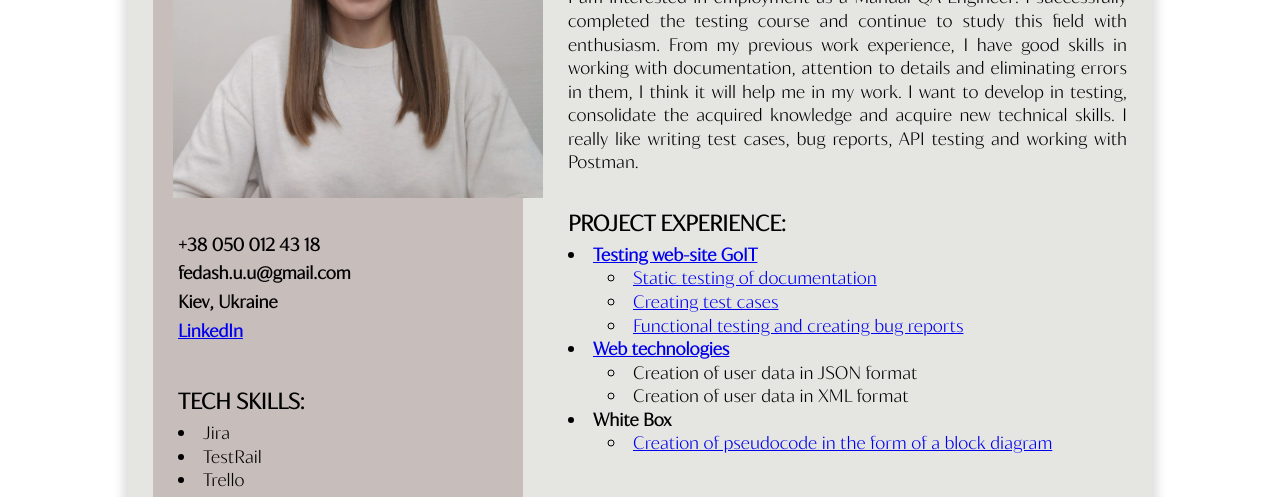
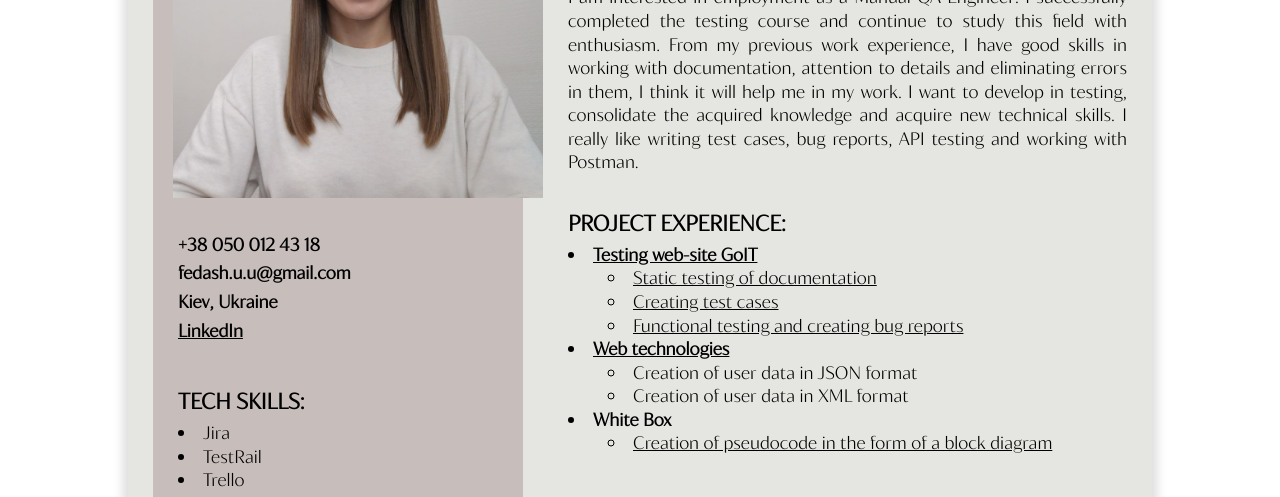
Before and after one commit to DenisFedash/cv-yulia-hr, a plain HTML site: page index.html in a window 1280 px wide. Shown: the part 250-747 px from the top of the page. Drawn offline with Linux system fonts and the light colour scheme.

Commit message:
fix work experience

```diff
--- a/css/style.css
+++ b/css/style.css
@@ -183,3 +183,7 @@ body {
     font-style: normal;
     font-weight: normal;
 }
+
+.link-color{
+    color: black;
+}
--- a/index.html
+++ b/index.html
@@ -27,7 +27,10 @@
               <li class="contact-list_item list">fedash.u.u@gmail.com</li>
               <li class="contact-list_item list">Kiev, Ukraine</li>
               <li class="contact-list_item list">
-                <a href="https://www.linkedin.com/in/julia-fedash/">
+                <a
+                  class="link-color"
+                  href="https://www.linkedin.com/in/julia-fedash/"
+                >
                   LinkedIn</a
                 >
               </li>
@@ -58,7 +61,7 @@
           <div class="mini-container">
             <h2 class="main_title">Language skills:</h2>
             <ul class="main_text list">
-              <li class="main_tex-item list">English - Intermediate</li>
+              <li class="main_tex-item list">English - Pre-Intermediate</li>
               <li class="main_tex-item list">Ukrainian - Native</li>
               <li class="main_tex-item list">Russian - Fluent</li>
             </ul>
@@ -87,27 +90,29 @@
         <div class="mini-container">
           <h2 class="main_title">Project experience:</h2>
           <ul class="main_text list">
-            <li class="main_text-item soft">
+            <li class="main_text-item soft link-color">
               <a
-                class="project-link workt-title"
+                class="project-link workt-title link-color"
                 href="https://goit.global/qa-autocheck-test/?token=d5fcc3783ba50fcac78b5a5ea8e4d69f6fe51ed8368bc618a58a846ad8b03a63&block=xyz01ab35"
               >
                 Testing web-site GoIT
               </a>
               <ul>
                 <li>
-                  <a href="https://faq-qa.m.goit.global/ua/"
+                  <a class="link-color" href="https://faq-qa.m.goit.global/ua/"
                     >Static testing of documentation</a
                   >
                 </li>
                 <li>
                   <a
+                    class="link-color"
                     href="https://drive.google.com/drive/folders/1gl-xu7SX-Z-9d3jqQQ9x_gNTzZhQvdPH?usp=sharing"
                     >Creating test cases</a
                   >
                 </li>
                 <li>
                   <a
+                    class="link-color"
                     href="https://drive.google.com/drive/folders/1gl-xu7SX-Z-9d3jqQQ9x_gNTzZhQvdPH?usp=sharing"
                     >Functional testing and creating bug reports</a
                   >
@@ -116,7 +121,7 @@
             </li>
             <li class="main_text-item soft">
               <a
-                class="project-link workt-title"
+                class="project-link workt-title link-color"
                 href="https://drive.google.com/drive/folders/1eKS3R_MF4ZHep9WDtDgJd8OMWNDFZoDq?usp=sharing"
               >
                 Web technologies
@@ -127,13 +132,11 @@
               </ul>
             </li>
             <li class="main_text-item soft">
-              <span class="project-link workt-title">
-                White Box
-              </span>
+              <span class="project-link workt-title"> White Box </span>
               <ul>
                 <li>
                   <a
-                    class="project-link"
+                    class="project-link link-color"
                     href="https://docs.google.com/spreadsheets/d/1BDKONGva1vu6sVCSwfp4RJA5jc0sN--QWTNxE8g77og/edit?usp=sharing"
                   >
                     Creation of pseudocode in the form of a block diagram
```
